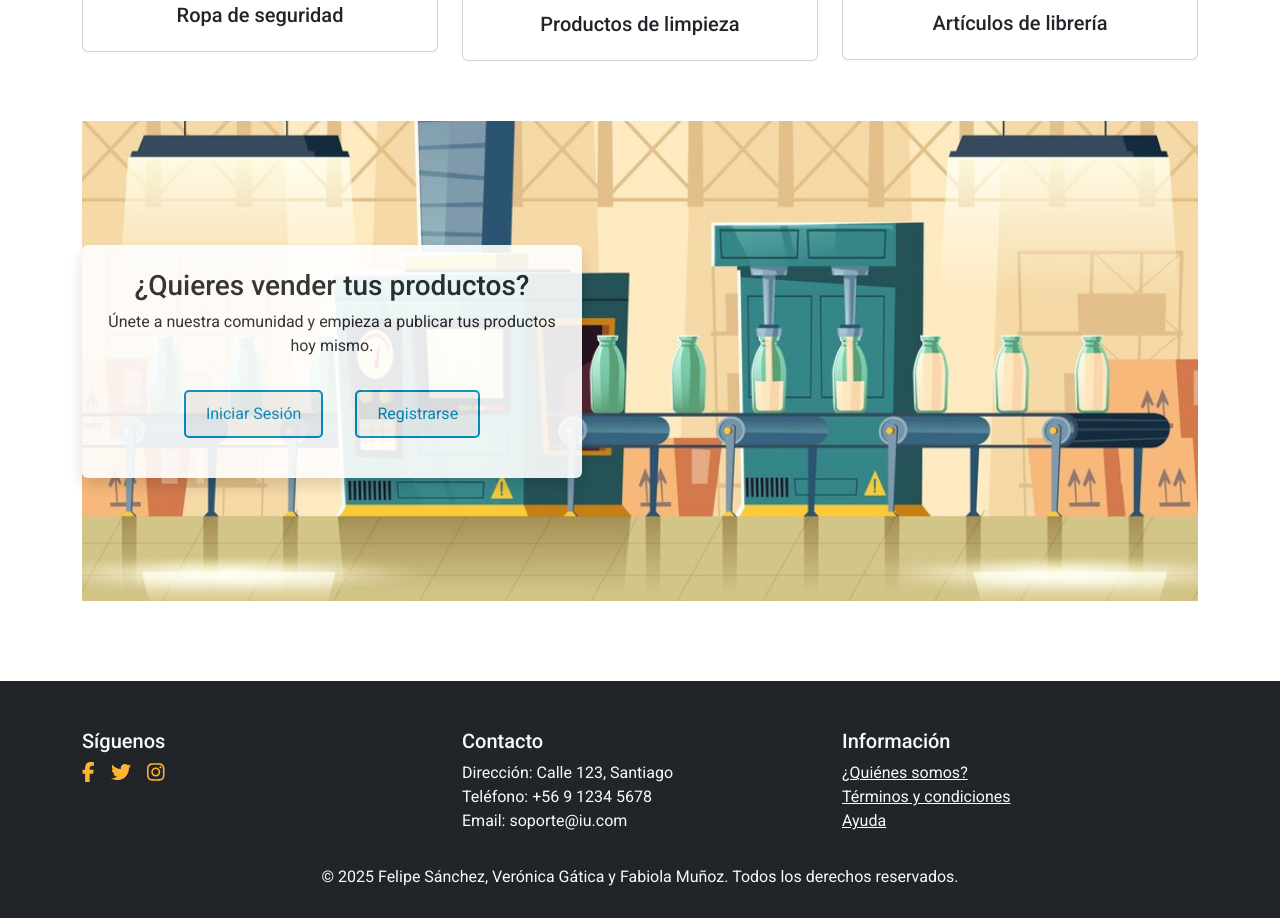
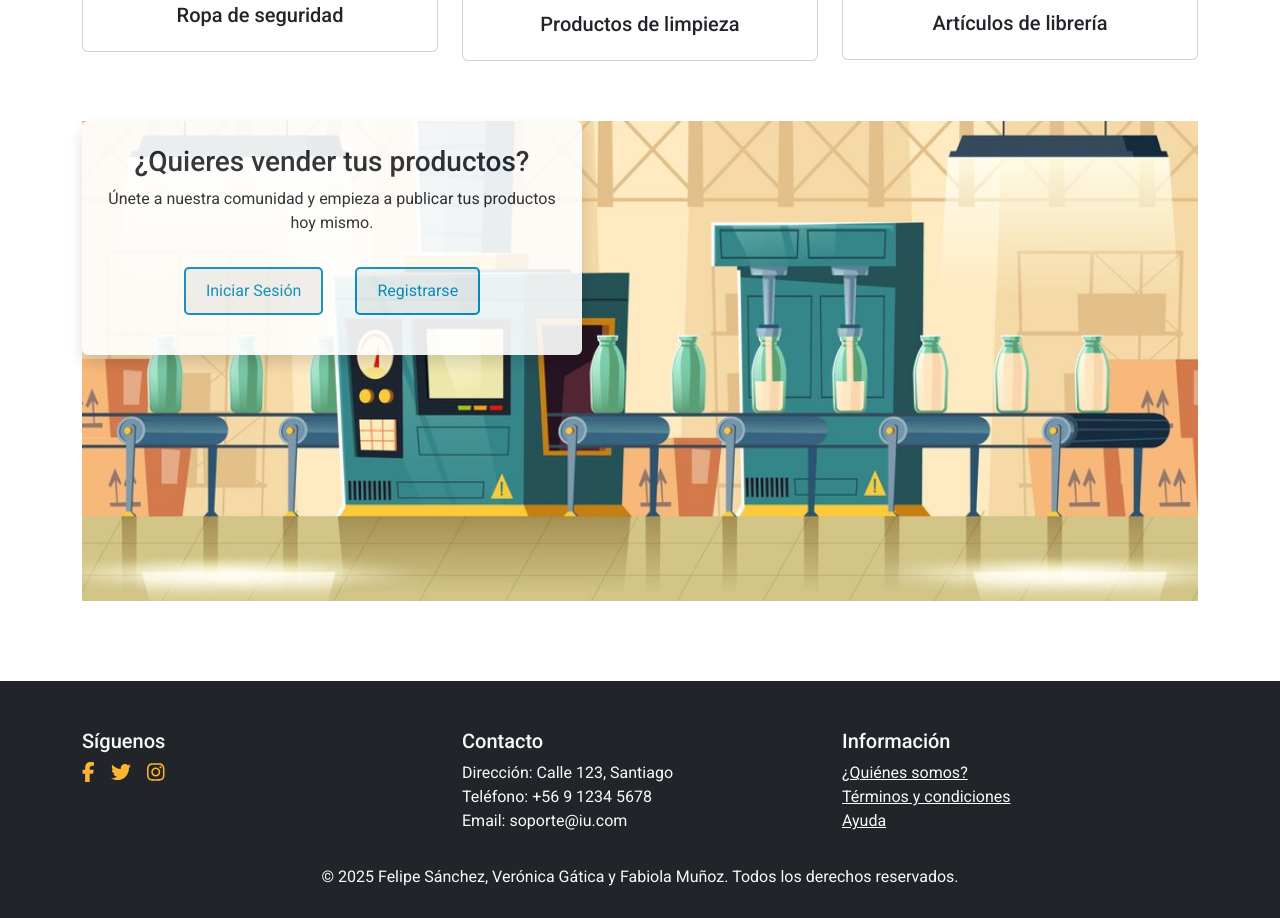
Before and after one commit to Examen-Final-G71/hito2_frontend, a React (Vite) app: page / in a window 1280 px wide. Shown: the part 920-1838 px from the top of the page. Built offline with nearby package versions, Linux system fonts and the light colour scheme; no server answers; some icons are missing.

Commit message:
Update Home.jsx

```diff
--- a/src/pages/Home.jsx
+++ b/src/pages/Home.jsx
@@ -86,7 +86,7 @@ const Home = () => {
             ) : (
               // Vista sin usuario (Texto centrado con fondo blanco)
             <div
-              className="position-relative d-flex align-items-center justify-content-start"
+              className="position-relative d-flex align-items-start justify-content-start"
               style={{
                 backgroundImage: `url(${Comunidad1})`,
                 backgroundSize: "cover",
```
